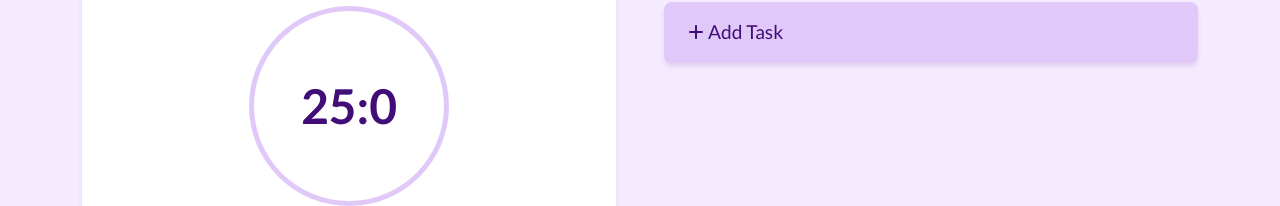
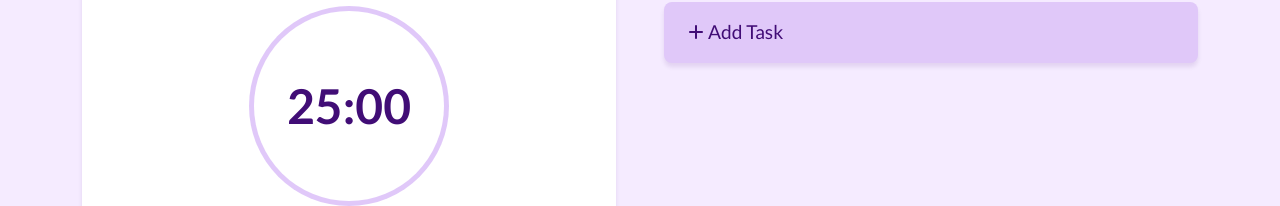
Before and after one commit to VictorM-Coder/My-Pomodoro, an Angular app: page / in a window 1280 px wide. Shown: the part 218-424 px from the top of the page. Built offline with nearby package versions, Linux system fonts and the light colour scheme.

Commit message:
formatação do timer

```diff
--- a/src/app/components/body/timer/timer.component.html
+++ b/src/app/components/body/timer/timer.component.html
@@ -2,7 +2,7 @@
   <div class="d-flex background-darker progress-background align-items-center justify-content-center"
        [ngStyle]="{'background': 'conic-gradient(var(--primary-900) ' + getProgressPercent() + '%, var(--primary-50) 0deg)'}">
     <div class="d-flex background-white progress-foreground align-items-center justify-content-center">
-      <time class="timer-numbers">{{minutes}}:{{seconds}}</time>
+      <time class="timer-numbers">{{printTime()}}</time>
     </div>
   </div>
 </div>
--- a/src/app/components/body/timer/timer.component.ts
+++ b/src/app/components/body/timer/timer.component.ts
@@ -19,7 +19,18 @@ export class TimerComponent {
   }
 
   getProgressPercent(){
+    this.printTime()
     return 100 - (100 * (this.minutes * 60 + this.seconds)/(this.pomodoroValue * 60))
+  }
+
+  printTime(){
+    const date = new Date();
+    date.setHours(0, this.minutes, this.seconds);
+    const dataF = date.toLocaleTimeString('pt-BR', {
+      minute: '2-digit',
+      second: '2-digit'
+    });
+    return dataF;
   }
 
   restart(){
```
